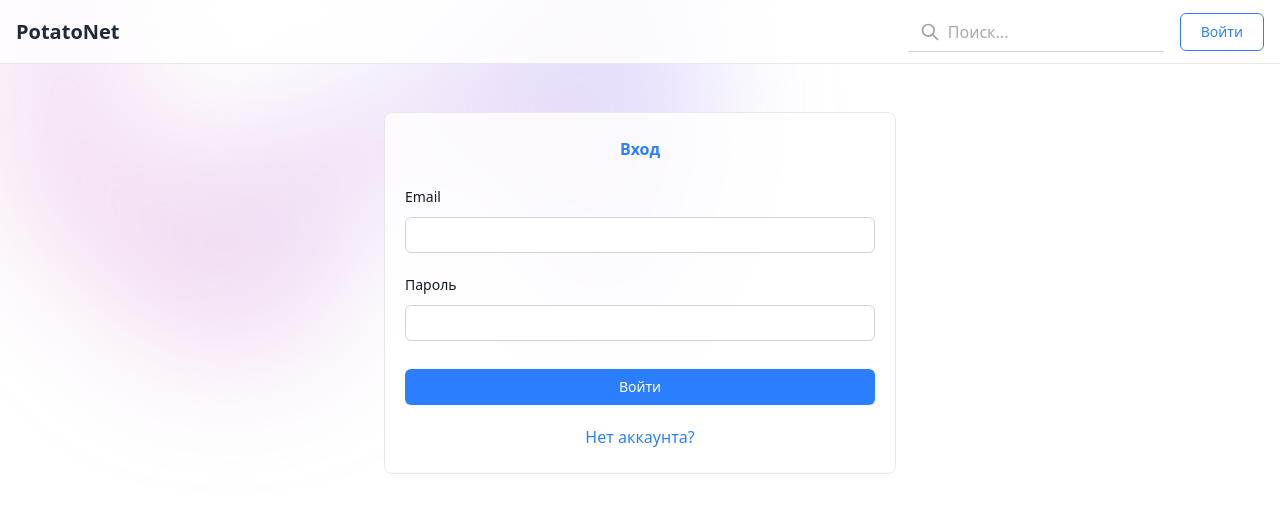
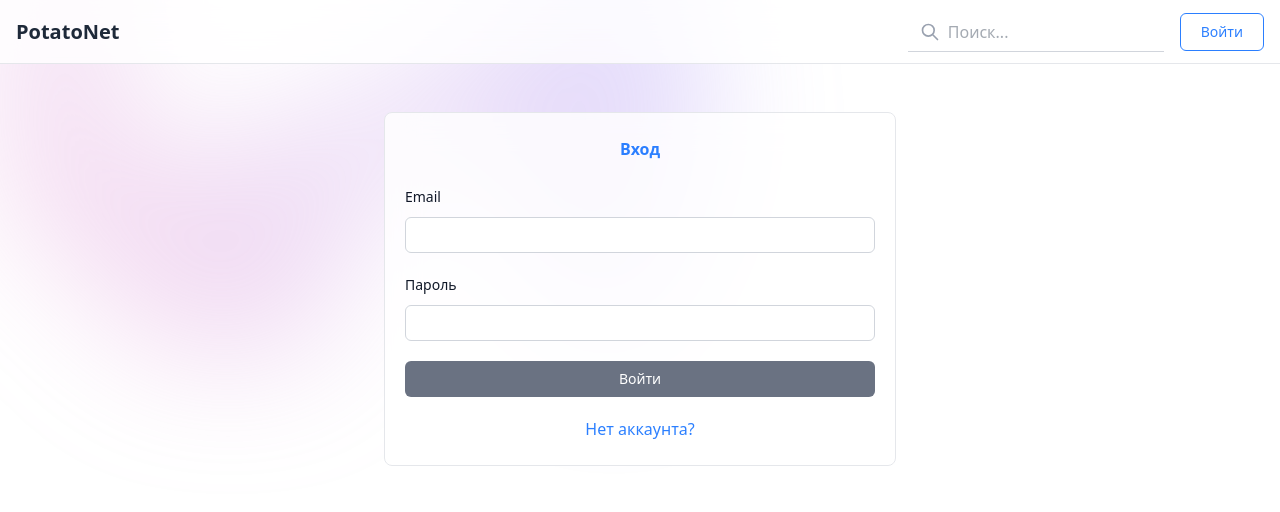
Before and after one commit to Dimidroll06/social-network, a React (Vite) app in the folder frontend/: page /auth in a window 1280 px wide. Shown: the top 512 px of the page. Built offline with nearby package versions, Linux system fonts and the light colour scheme; no server answers.

Commit message:
Auth implementation

```diff
--- a/frontend/src/app/api.tsx
+++ b/frontend/src/app/api.tsx
@@ -13,6 +13,43 @@ type RequestParams = {
   params?: any;
   headers?: any;
   formData?: boolean;
+};
+
+export interface SerializedError {
+  name?: string;
+  message?: string;
+  stack?: string;
+  code?: string;
+}
+
+export const isErrorWithMessage = (
+  error: unknown,
+): error is { message: string } => {
+  return (
+    typeof error === 'object' &&
+    error != null &&
+    'message' in error &&
+    typeof (error as any).message === 'string'
+  );
+};
+
+export interface BaseQueryWithTokenError {
+  status: number;
+  data: object | string;
+}
+
+export const isBaseQueryWithTokenError = (
+  error: unknown,
+): error is BaseQueryWithTokenError => {
+  return (
+    typeof error === 'object' &&
+    error != null &&
+    'status' in error &&
+    typeof (error as any).status === 'number' &&
+    'data' in error &&
+    (typeof (error as any).data === 'object' ||
+      typeof (error as any).data === 'string')
+  );
 };
 
 export const baseQueryWithToken = async (req: RequestParams) => {
@@ -60,8 +97,8 @@ export const baseQueryWithToken = async (req: RequestParams) => {
             withCredentials: true,
           });
 
-          if (refreshRes.data?.token) {
-            const newToken = refreshRes.data.token;
+          if (refreshRes.data?.accessToken) {
+            const newToken = refreshRes.data.accessToken;
             localStorage.setItem('token', newToken);
 
             const retryRes = await $api({
--- a/frontend/src/features/auth/auth.api.ts
+++ b/frontend/src/features/auth/auth.api.ts
@@ -24,8 +24,8 @@ export const authApi = createApi({
       }),
       invalidatesTags: ['Auth'],
     }),
-    register: builder.mutation<CreateUserDto, ServerMessage>({
-      query: (data) => ({
+    register: builder.mutation<ServerMessage, CreateUserDto>({
+      query: (data: CreateUserDto) => ({
         url: '/auth/register',
         method: 'POST',
         data,
--- a/frontend/src/schemas/authSchema.ts
+++ b/frontend/src/schemas/authSchema.ts
@@ -39,8 +39,13 @@ export const RegisterSchema: yup.ObjectSchema<IRegisterSchema> = yup
       )
       .test(
         'has-number-or-special',
-        'В пароле должен быть минимум одна цифра или спец символ',
-        (value: string) => /[\d\W]/.test(value || ''),
+        'В пароле должен быть минимум одна цифра',
+        (value: string) => /[\d]/.test(value || ''),
+      )
+      .test(
+        'has-special',
+        'В пароле должен быть минимум один спецсимвол',
+        (value: string) => /[\W]/.test(value || ''),
       ),
   })
   .defined();
--- a/frontend/src/widgets/AuthForms/LoginForm.tsx
+++ b/frontend/src/widgets/AuthForms/LoginForm.tsx
@@ -3,6 +3,10 @@ import { FormField } from '../../shared/ui/FormField';
 import { LoginSchema } from '../../schemas/authSchema';
 import { ValidationError } from 'yup';
 import Button from '../../shared/ui/Button';
+import { useLoginMutation } from '../../features/auth/auth.api';
+import { isBaseQueryWithTokenError, isErrorWithMessage } from '../../app/api';
+import { Loader } from '../../shared/ui/Loader';
+import { useNavigate } from 'react-router-dom';
 
 interface FormErrors {
   email?: string;
@@ -10,6 +14,7 @@ interface FormErrors {
   default?: string;
 }
 export const LoginForm = () => {
+  const navigate = useNavigate();
   const [emailStarted, setEmailStarted] = useState(false);
   const [email, setEmail] = useState<string>('');
   const handleEmailChange = (value: string) => {
@@ -25,8 +30,38 @@ export const LoginForm = () => {
   };
 
   const [errors, setErrors] = useState<FormErrors>({} as FormErrors);
+  const [serverError, setServerError] = useState<string>('');
+
+  const [login, { isLoading }] = useLoginMutation();
+
+  const handleLogin = async () => {
+    try {
+      await login({
+        email,
+        password,
+      }).unwrap();
+      navigate('/');
+    } catch (error) {
+      if (isErrorWithMessage(error)) {
+        return setServerError(error.message);
+      }
+
+      if (isBaseQueryWithTokenError(error)) {
+        if (typeof error.data === 'string') {
+          return setServerError(error.data);
+        }
+        if (isErrorWithMessage(error.data)) {
+          return setServerError(error.data.message);
+        }
+      }
+      setServerError('Произошла ошибка при регистрации. Попробуйте позже');
+      return console.error('Непредвиденная ошибка', error);
+    }
+  };
 
   useEffect(() => {
+    setServerError('');
+
     try {
       LoginSchema.validateSync(
         {
@@ -84,11 +119,35 @@ export const LoginForm = () => {
         type="password"
         setValue={handlePasswordChange}
         autoComplete="password"
-        className="mb-7"
+        className="mb-5"
         error={errors?.password}
       />
-      <Button size="small" type="primary" className="w-full mb-5">
-        Войти
+      {serverError && (
+        <div className="text-sm mb-7 font-italic text-red-500">
+          {serverError}
+        </div>
+      )}
+
+      <Button
+        size="small"
+        type="primary"
+        className="w-full mb-5"
+        disabled={
+          Object.keys(errors).length > 0 ||
+          isLoading ||
+          (!emailStarted && !passwordStarted)
+        }
+        onClick={() => {
+          if (Object.keys(errors).length === 0 && !isLoading) {
+            handleLogin();
+          }
+        }}
+      >
+        {isLoading ? (
+          <Loader className="w-2 h-2 left-0 right-0 m-auto" />
+        ) : (
+          'Войти'
+        )}
       </Button>
     </>
   );
--- a/frontend/src/widgets/AuthForms/RegisterForm.tsx
+++ b/frontend/src/widgets/AuthForms/RegisterForm.tsx
@@ -3,6 +3,9 @@ import { FormField } from '../../shared/ui/FormField';
 import { RegisterSchema } from '../../schemas/authSchema';
 import { ValidationError } from 'yup';
 import Button from '../../shared/ui/Button';
+import { useRegisterMutation } from '../../features/auth/auth.api';
+import { Loader } from '../../shared/ui/Loader';
+import { isBaseQueryWithTokenError, isErrorWithMessage } from '../../app/api';
 
 interface FormErrors {
   email?: string;
@@ -33,8 +36,42 @@ export const RegisterForm = () => {
   };
 
   const [errors, setErrors] = useState<FormErrors>({} as FormErrors);
+  const [serverError, setServerError] = useState<string>('');
+  const [showSuccess, setShowSuccess] = useState(false);
+
+  const [register, { isLoading }] = useRegisterMutation();
+
+  const handleRegister = async () => {
+    try {
+      await register({
+        email,
+        username,
+        password,
+      }).unwrap();
+      setServerError('');
+      setShowSuccess(true);
+    } catch (error) {
+      if (isErrorWithMessage(error)) {
+        return setServerError(error.message);
+      }
+
+      if (isBaseQueryWithTokenError(error)) {
+        if (typeof error.data === 'string') {
+          return setServerError(error.data);
+        }
+        if (isErrorWithMessage(error.data)) {
+          return setServerError(error.data.message);
+        }
+      }
+      setServerError('Произошла ошибка при регистрации. Попробуйте позже');
+      return console.error('Непредвиденная ошибка', error);
+    }
+  };
 
   useEffect(() => {
+    setShowSuccess(false);
+    setServerError('');
+
     try {
       RegisterSchema.validateSync(
         {
@@ -114,11 +151,40 @@ export const RegisterForm = () => {
         type="password"
         setValue={handlePasswordChange}
         autoComplete="password"
-        className="mb-7"
+        className="mb-5"
         error={errors?.password}
       />
-      <Button size="small" type="primary" className="w-full mb-5">
-        Зарегестрироваться
+      {serverError && (
+        <div className="text-sm mb-7 font-italic text-red-500">
+          {serverError}
+        </div>
+      )}
+      {showSuccess && (
+        <div className="text-sm mb-7 font-italic text-green-600">
+          Вы успешно зарегестрировались. Пожалуйста, войдите в систему
+        </div>
+      )}
+
+      <Button
+        size="small"
+        type="primary"
+        className="w-full mb-5"
+        disabled={
+          Object.keys(errors).length > 0 ||
+          isLoading ||
+          (!emailStarted && !usernameStarted && !passwordStarted)
+        }
+        onClick={() => {
+          if (Object.keys(errors).length === 0 && !isLoading) {
+            handleRegister();
+          }
+        }}
+      >
+        {isLoading ? (
+          <Loader className="w-2 h-2 left-0 right-0 m-auto" />
+        ) : (
+          'Зарегестрироваться'
+        )}
       </Button>
     </>
   );
```
